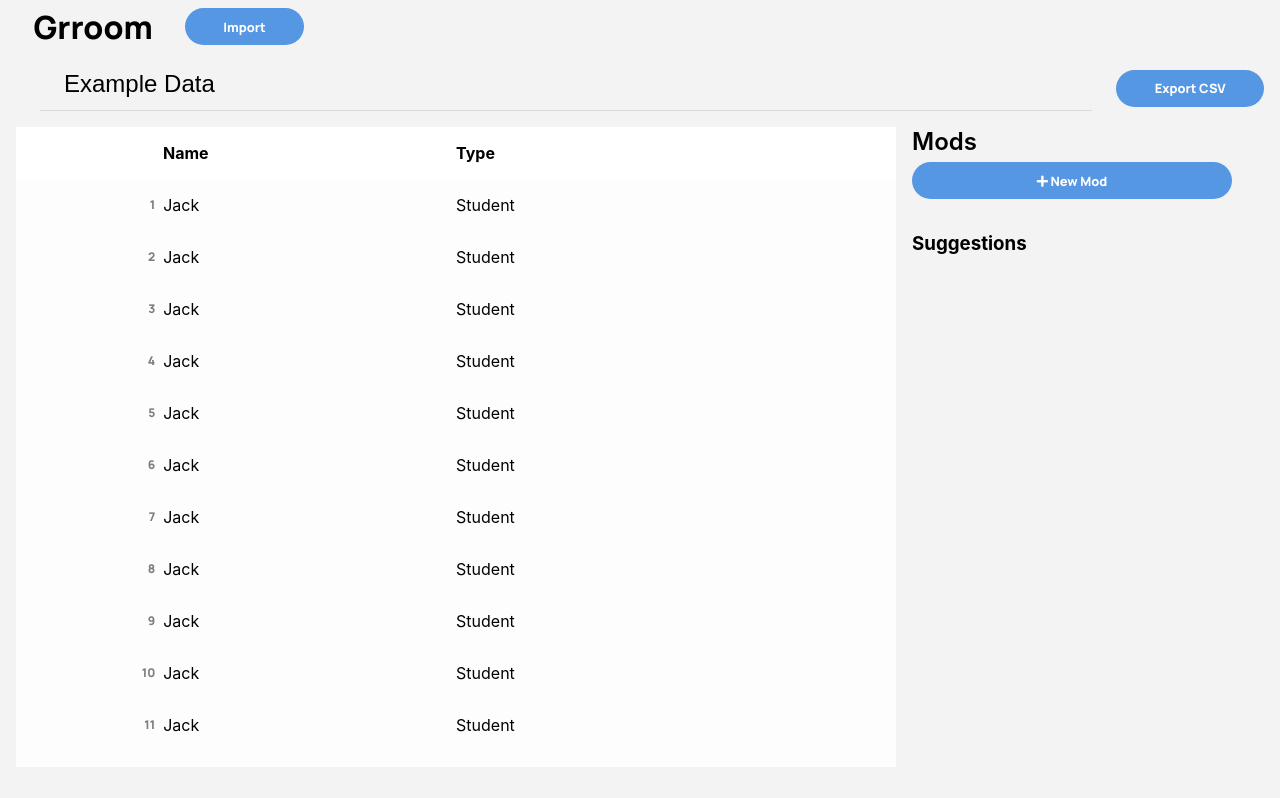
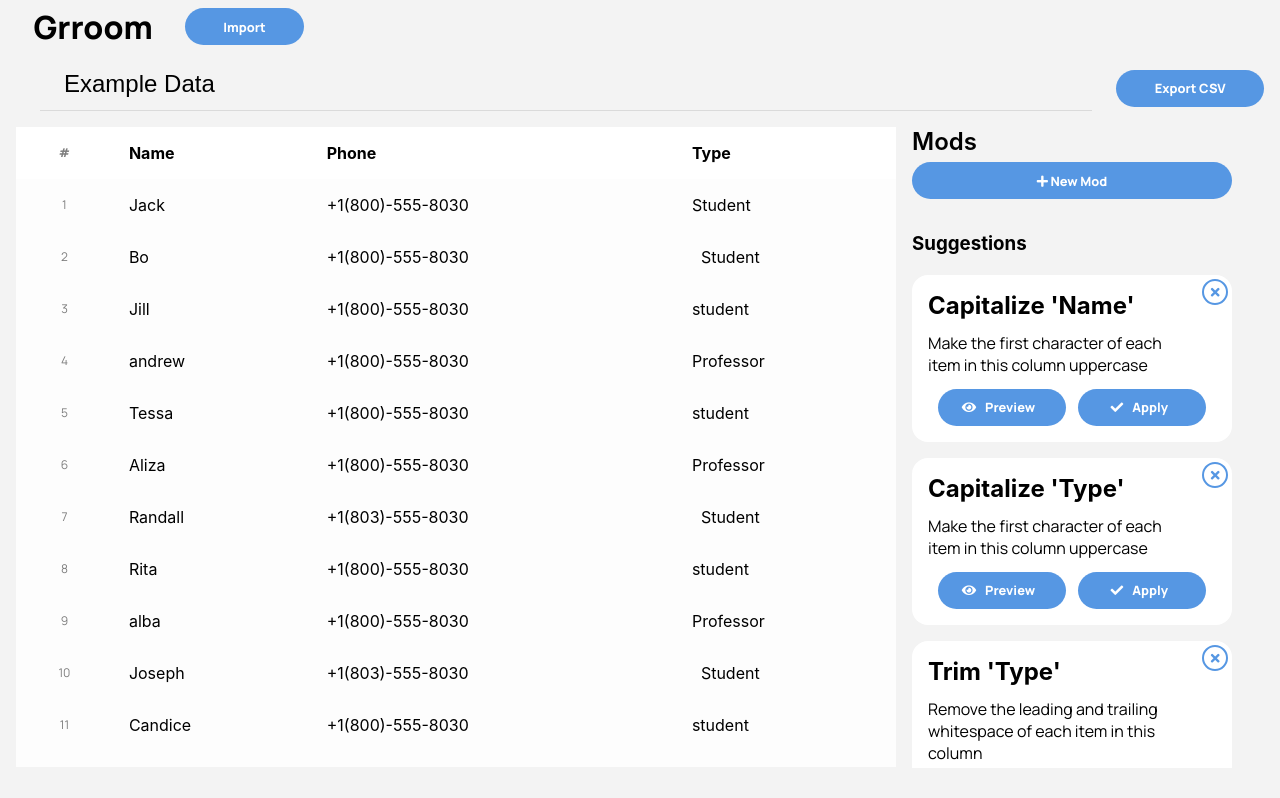
Before and after one commit to Jaggler3/grroom, a React (Create React App) app: page /clean in a window 1280 px wide. Both pictures are taken after a click on the button "Use Example Data". Built offline with nearby package versions, Linux system fonts and the light colour scheme.

Commit message:
Scrolling Tables

```diff
--- a/package.json
+++ b/package.json
@@ -24,6 +24,7 @@
 		"react-dom": "^17.0.1",
 		"react-router-dom": "^5.2.0",
 		"react-scripts": "4.0.0",
+		"react-table-scrollbar": "^0.1.9",
 		"typescript": "^4.0.5",
 		"web-vitals": "^0.2.4"
 	},
--- a/src/App.tsx
+++ b/src/App.tsx
@@ -1,27 +1,12 @@
 import React from 'react';
-
 import '@fortawesome/fontawesome-free/css/all.css'
 
 import './App.scss';
-
-import { BrowserRouter, Switch, Route } from 'react-router-dom';
-import Landing from './pages/Landing';
 import Clean from './pages/Clean';
-/*
-<div>
-	<p>grroom. apply mods based on suggestions once you upload your data. make your own mods with JS and save them to localStorage. pay to save to an account? ads?</p>
-	<p>grroom.surge.sh will have landing page, grroom.surge.sh/clean will have editor, link this in resume</p>
-</div>
-*/
 
 function App() {
 	return (
-		<BrowserRouter>
-			<Switch>
-				<Route path="/" exact component={Landing} />
-				<Route path="/clean" component={Clean} />
-			</Switch>
-		</BrowserRouter>
+		<Clean />
 	);
 }
 
--- a/src/components/CleanerTable.scss
+++ b/src/components/CleanerTable.scss
@@ -1,42 +1,43 @@
 #table-container {
 	flex: 1;
+	position: relative;
+	overflow: scroll;
+
+	/* override library style */
+	.TableScrollbar {
+		position: initial !important;
+	}
+	.table-fixed-head {
+		top: 0 !important;
+		left: 0 !important;
+	}
 
 	table {
 		border-spacing: 0;
 		border-collapse: separate;
+		min-width: 100%;
+		background-color: #FDFDFD;
 	}
 
 	th, td {
-		padding: 1em .25em;
+		padding: 1em 1em;
 		box-sizing: border-box;
 		margin: 0;
 		white-space: pre;
 	}
 
-	#table-content {
-		overflow-x: scroll;
-
-		#data-header tr > th {
+	thead > tr > th {
 		background-color: white;
+		position: sticky;
+		top: 0;
+		font-weight: bold;
 		text-align: left;
-		}
-
-		#data-scrollable {
-			overflow-y: scroll;
-			max-height: calc(100vh - 12.5em)
-		}
-
-		#data-content {
-			width: 100%;
-			background-color: #FDFDFD;
-
-			#data-content-empty-row > td {
-				border: none;
-				padding: 0;
+		z-index: 2;
 	}
 
 	.item-number {
-				text-align: right;
+		width: 1em;
+		text-align: center;
 		border: none;
 
 		user-select: none;
@@ -45,9 +46,6 @@
 		> p {
 			font-size: .75em;
 			opacity: .5;
-					font-weight: bold;
 		}
 	}
 }
-	}
-}
--- a/src/components/CleanerTable.tsx
+++ b/src/components/CleanerTable.tsx
@@ -1,53 +1,30 @@
-import React, { MutableRefObject } from 'react'
+import React from 'react'
+import TableScrollbar from 'react-table-scrollbar'
+
 import { DataSet } from '../core/DataSet'
 import './CleanerTable.scss'
 
+
 interface CleanerTableProps {
 	dataSet: DataSet,
-	colWidths: string[],
-	measureColumns: MutableRefObject<(HTMLDivElement | null)[]>
 }
 
-export default function CleanerTable({ dataSet, colWidths, measureColumns }: CleanerTableProps) {
+export default function CleanerTable({ dataSet }: CleanerTableProps) {
 	return (
 		<div id="table-container">
-			<div id="table-content">
-				<table id="data-header">
+			<table>
 				<thead>
 					<tr>
-							<th
-								style={{
-									width: Number(colWidths[0] || 0)
-								}}
-								className="empty-corner"
-							></th>
+						<th className="item-number"><p>#</p></th>
 						{dataSet.columns.map((col, i) => (
-								<th
-									key={col}
-									style={{
-										width: Number(colWidths[i + 1] || 0)
-									}}
-								>{col}</th>
-							))}
-						</tr>
-					</thead>
-				</table>
-				<div id="data-scrollable">
-					<table id="data-content">
-						<thead>
-							<tr id="data-content-empty-row">
-								<td ref={(ref) => measureColumns.current[0] = ref}></td>
-								{dataSet.columns.map((col, i) => (
-									<td key={col + " " + i} ref={(ref) => measureColumns.current[i + 1] = ref}></td>
+							<th key={i}>{col}</th>
 						))}
 					</tr>
 				</thead>
 				<tbody>
 					{dataSet.items.map((item, i) => (
-								<tr key={item._id.toString()}>
-									<td className="item-number">
-										<p>{i + 1}</p>
-									</td>
+						<tr key={item._id}>
+							<td className="item-number"><p>{i + 1}</p></td>
 							{dataSet.columns.map((col, i) => (
 								<td key={item._id + " " + col + " " + i}>
 									{item[col]}
@@ -58,7 +35,5 @@ export default function CleanerTable({ dataSet, colWidths, measureColumns }: Cle
 				</tbody>
 			</table>
 		</div>
-			</div>
-		</div>
 	)
 }
--- a/src/components/PreviewTable.scss
+++ b/src/components/PreviewTable.scss
@@ -1,21 +1,3 @@
-#table-container {
-	overflow: scroll;
-}
-
-#table-content {
-	display: flex;
-	flex-direction: column;
-	max-height: 100%;
-}
-
-#data-scrollable {
-	flex: 1;
-}
-
-.diff {
-	background-color: #f5ff6f;
-}
-
-.diff-column {
-	font-weight: bold;
-}
+#table-container { overflow: scroll }
+.diff { background-color: #f5ff6f }
+.diff-column { font-weight: bold }
--- a/src/components/PreviewTable.tsx
+++ b/src/components/PreviewTable.tsx
@@ -1,74 +1,44 @@
-import React, { useRef, useState, useEffect} from 'react'
+import React, { useState } from 'react'
 
 import './CleanerTable.scss'
 import './PreviewTable.scss'
 
-import { DataSet, DataItem } from '../core/DataSet'
+import { DataSet } from '../core/DataSet'
 
 interface PreviewTableProps {
 	beforeSet: DataSet,
 	afterSet: DataSet
 }
 
-export default function PreviewTable({ beforeSet, afterSet }: PreviewTableProps) {
-
-	const measureColumns = useRef<(HTMLDivElement | null)[]>(new Array(afterSet.columns.length + 1))
-	const [colWidths, setColWidths] = useState<string[]>([])
-
-	const diff: (boolean[] | undefined)[] = beforeSet.items.map((beforeItem, i) => {
+const getDiff = (beforeSet: DataSet, afterSet: DataSet): (boolean[] | undefined)[] => (
+	beforeSet.items.map((beforeItem, i) => {
 		const compareItem = afterSet.items[i]
 		let changed = []
-		for(const col of beforeSet.columns) {
+		for (const col of beforeSet.columns) {
 			changed.push(beforeItem[col] !== compareItem[col])
 		}
 		return changed.every((col) => col === false) ? undefined : changed
 	})
+)
 
-	useEffect(() => {
-		setColWidths(measureColumns.current.map((a) => {
-			if (a)
-				return a.clientWidth.toString();
-			else
-				return ""
-		}))
-	}, [measureColumns.current.length, window.innerWidth])
+export default function PreviewTable({ beforeSet, afterSet }: PreviewTableProps) {
+
+	const [diff] = useState(getDiff(beforeSet, afterSet))
 
 	return (
 		<div id="table-container">
-			<div id="table-content">
-				<table id="data-header">
+			<table>
 				<thead>
 					<tr>
-							<th
-								style={{
-									width: Number(colWidths[0] || 0)
-								}}
-								className="empty-corner"
-							></th>
+						<th className="item-number"><p>#</p></th>
 						{afterSet.columns.map((col, i) => (
-								<th
-									key={col}
-									style={{
-										width: Number(colWidths[i + 1] || 0)
-									}}
-								>{col}</th>
-							))}
-						</tr>
-					</thead>
-				</table>
-				<div id="data-scrollable">
-					<table id="data-content">
-						<thead>
-							<tr id="data-content-empty-row">
-								<td ref={(ref) => measureColumns.current[0] = ref}></td>
-								{afterSet.columns.map((col, i) => (
-									<td key={col + " " + i} ref={(ref) => measureColumns.current[i + 1] = ref}></td>
+							<th key={i}>{col}</th>
 						))}
 					</tr>
 				</thead>
 				<tbody>
 					{afterSet.items.map((item, i) => (
-								<tr key={item._id.toString()}>
+						<tr key={item._id}>
 							<td className={"item-number" + (diff[i] ? " diff" : "")}>
 								<p>{i + 1}</p>
 							</td>
@@ -82,7 +52,5 @@ export default function PreviewTable({ beforeSet, afterSet }: PreviewTableProps)
 				</tbody>
 			</table>
 		</div>
-			</div>
-		</div>
 	)
 }
--- a/src/content/TestDataSet.ts
+++ b/src/content/TestDataSet.ts
@@ -5,10 +5,9 @@ export const TestDataSet: DataSet = {
 	name: "Example Data",
 	columns: [
 		"Name",
-		//"Phone",
+		"Phone",
 		"Type"
 	],
-	/*
 	items: [
 		{ _id: createDataItemID(), "Name": "Jack", "Phone": "+1(800)-555-8030", "Type": "Student" },
 		{ _id: createDataItemID(), "Name": "Bo", "Phone": "+1(800)-555-8030", "Type": "  Student" },
@@ -25,26 +24,13 @@ export const TestDataSet: DataSet = {
 		{ _id: createDataItemID(), "Name": "Isaac", "Phone": "+1(803)-555-8030", "Type": "  Student" },
 		{ _id: createDataItemID(), "Name": "Emma", "Phone": "+1(800)-555-8030", "Type": "student" },
 		{ _id: createDataItemID(), "Name": "Amber", "Phone": "+1(800)-555-8030", "Type": "Professor" },
-	]
-	*/
-	items: [
-		{ _id: createDataItemID(), "Name": "Jack", "Type": "Student" },
-		{ _id: createDataItemID(), "Name": "Jack", "Type": "Student" },
-		{ _id: createDataItemID(), "Name": "Jack", "Type": "Student" },
-		{ _id: createDataItemID(), "Name": "Jack", "Type": "Student" },
-		{ _id: createDataItemID(), "Name": "Jack", "Type": "Student" },
-		{ _id: createDataItemID(), "Name": "Jack", "Type": "Student" },
-		{ _id: createDataItemID(), "Name": "Jack", "Type": "Student" },
-		{ _id: createDataItemID(), "Name": "Jack", "Type": "Student" },
-		{ _id: createDataItemID(), "Name": "Jack", "Type": "Student" },
-		{ _id: createDataItemID(), "Name": "Jack", "Type": "Student" },
-		{ _id: createDataItemID(), "Name": "Jack", "Type": "Student" },
-		{ _id: createDataItemID(), "Name": "Jack", "Type": "Student" },
-		{ _id: createDataItemID(), "Name": "Jack", "Type": "Student" },
-		{ _id: createDataItemID(), "Name": "Jack", "Type": "Student" },
-		{ _id: createDataItemID(), "Name": "Jack", "Type": "Student" },
-		{ _id: createDataItemID(), "Name": "Jack", "Type": "Student" },
-		{ _id: createDataItemID(), "Name": "Jack", "Type": "Student" },
-		{ _id: createDataItemID(), "Name": "Jack", "Type": "Student" },
+		{ _id: createDataItemID(), "Name": "Rita", "Phone": "+1(800)-555-8030", "Type": "student" },
+		{ _id: createDataItemID(), "Name": "alba", "Phone": "+1(800)-555-8030", "Type": "Professor" },
+		{ _id: createDataItemID(), "Name": "Joseph", "Phone": "+1(803)-555-8030", "Type": "  Student" },
+		{ _id: createDataItemID(), "Name": "Candice", "Phone": "+1(800)-555-8030", "Type": "student" },
+		{ _id: createDataItemID(), "Name": "Ava", "Phone": "+1(800)-555-8030", "Type": "Professor" },
+		{ _id: createDataItemID(), "Name": "Isaac", "Phone": "+1(803)-555-8030", "Type": "  Student" },
+		{ _id: createDataItemID(), "Name": "Emma", "Phone": "+1(800)-555-8030", "Type": "student" },
+		{ _id: createDataItemID(), "Name": "Amber", "Phone": "+1(800)-555-8030", "Type": "Professor" },
 	]
 }
--- a/src/core/DataSet.ts
+++ b/src/core/DataSet.ts
@@ -1,5 +1,5 @@
 export interface DataItem {
-	_id: Number,
+	_id: number,
 	[key: string]: any
 }
 
--- a/src/pages/Clean.tsx
+++ b/src/pages/Clean.tsx
@@ -22,8 +22,6 @@ export default function Clean() {
 
 	const [dataSet, setDataSet] = useState<DataSet>(EmptyDataSet)
 
-	const measureColumns = useRef<(HTMLDivElement | null)[]>(new Array(1))
-	const [colWidths, setColWidths] = useState<string[]>([])
 
 	const [showOverlay, setShowOverlay] = useState(true)
 	const [overlayPurpose, setOverlayPurpose] = useState("welcome")
@@ -31,10 +29,6 @@ export default function Clean() {
 	const [previewType, setPreviewType] = useState("")
 
 	const [localMods, setLocalMods] = useState<Modifier[]>(LoadLocalMods())
-
-	useEffect(() => {
-		setColWidths(measureColumns.current.map((a) => a ? a.clientWidth.toString() : ""))
-	}, [measureColumns.current, measureColumns.current.length, window.innerWidth])
 
 	const applyMod = (mod: Modifier, suggested: boolean) => {
 		if(suggested) {
@@ -48,7 +42,6 @@ export default function Clean() {
 	const startDownload = async (name: string, location: string) => {
 		const fileContents = (await (await fetch(UploaderURL + "/uploaded/" + location)).text()).trim()
 		const parsedDataSet = Deserialize(name, fileContents)
-		measureColumns.current = new Array(parsedDataSet.columns.length + 1)
 		setShowOverlay(false)
 		setDataSet(parsedDataSet)
 	}
@@ -79,7 +72,6 @@ export default function Clean() {
 	const selectExample = () => {
 		setShowOverlay(false)
 		setDataSet(TestDataSet)
-		measureColumns.current = new Array(TestDataSet.columns.length + 1)
 	}
 
 	const openModPreview = (mod: Modifier, suggested: boolean) => {
@@ -143,7 +135,7 @@ export default function Clean() {
 				</div>
 			</div>
 			<div id="center">
-				<CleanerTable dataSet={dataSet} colWidths={colWidths} measureColumns={measureColumns} />
+				<CleanerTable dataSet={dataSet} />
 				<Mods
 					dataSet={dataSet}
 					applyMod={applyMod}
@@ -161,7 +153,7 @@ export default function Clean() {
 						exit={{ opacity: 0 }}
 						animate={{ opacity: 1 }}
 						initial={{ opacity: 0 }}
-						transition={{ duration: .5 }}
+						transition={{ duration: .25 }}
 					>
 						{overlayPurpose === "welcome" && (
 							<Welcome selectUpload={selectUpload} selectExample={selectExample} />
--- /dev/null
+++ b/src/types/react-table-scrollbar.d.ts
@@ -0,0 +1 @@
+declare module 'react-table-scrollbar'
```
Also changed, not shown: 1 other file (tests, documents, lock files or other folders). Lines whose indentation alone changed are shown as unchanged.
